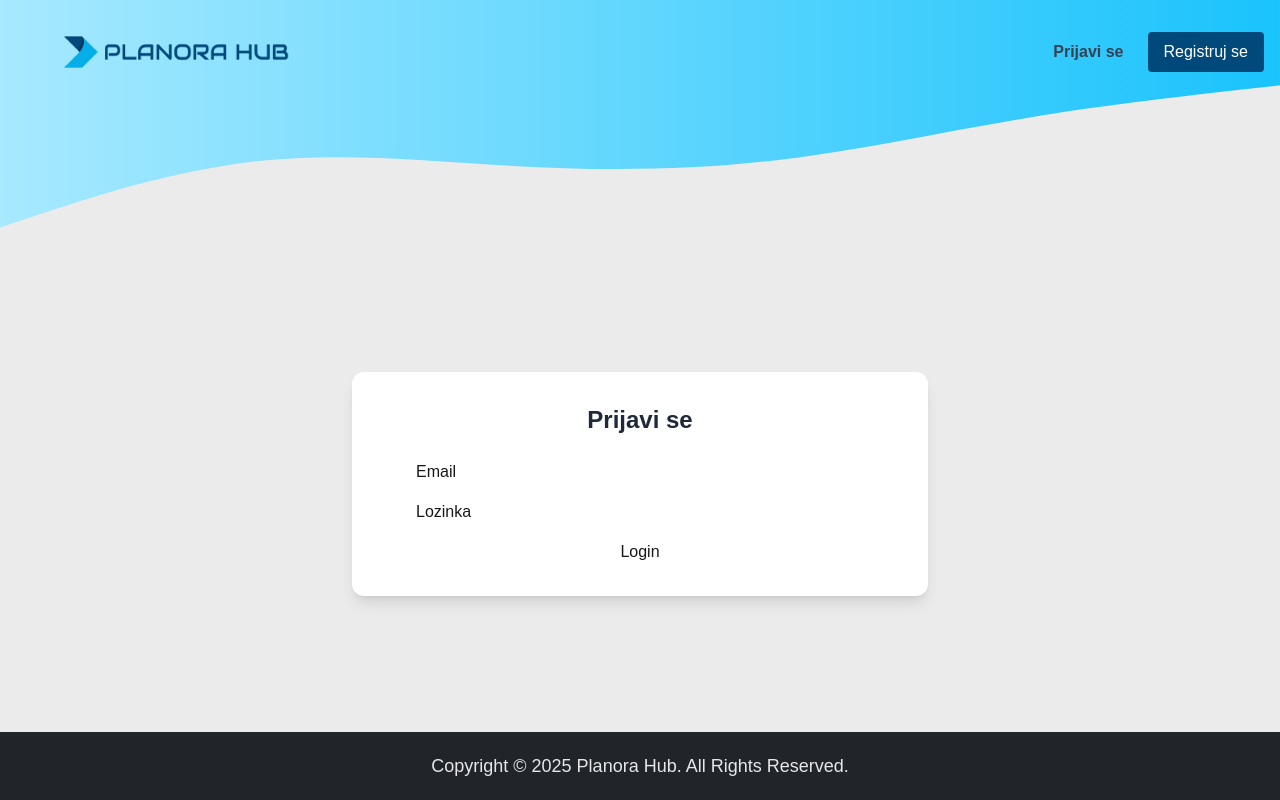
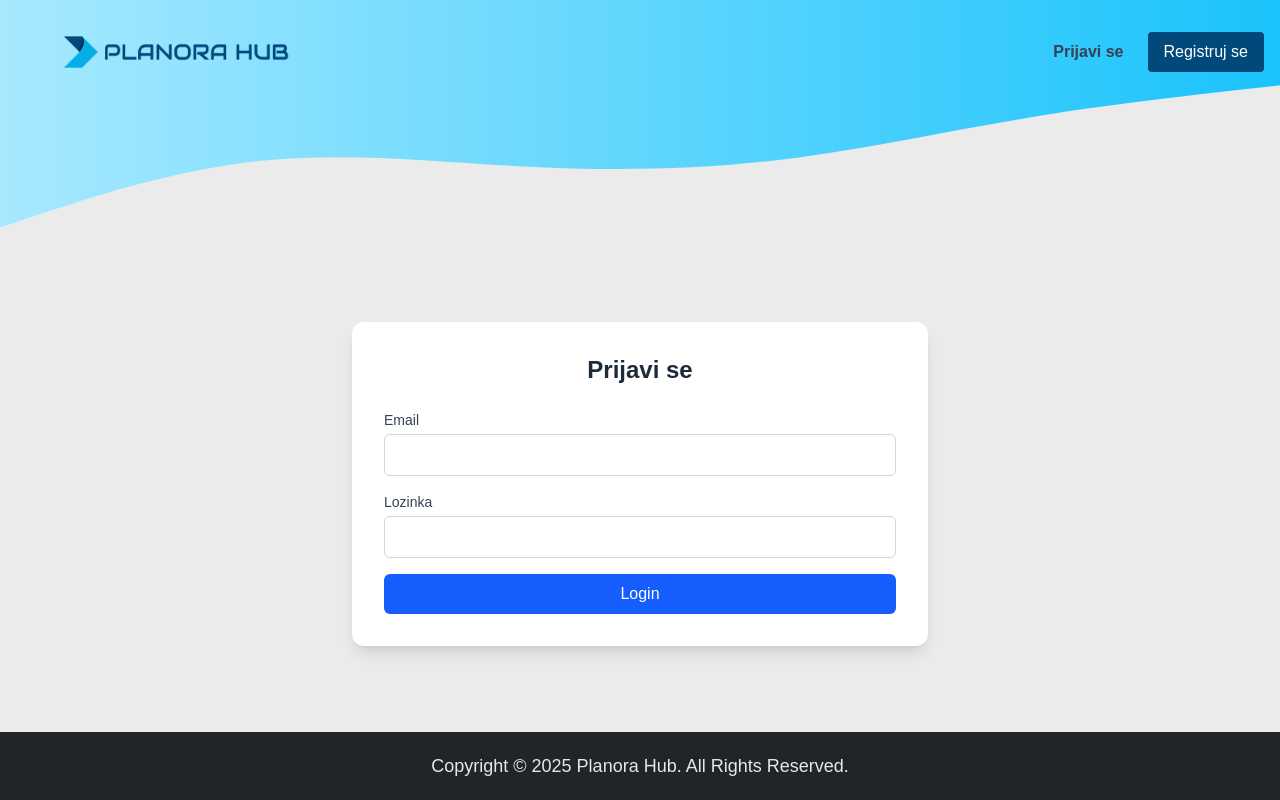
Before and after one commit to RadojkoR/planora, a Next.js app: page /login in a window 1280 px wide. Built offline with nearby package versions, Linux system fonts and the light colour scheme.

Commit message:
added loginaction

```diff
--- a/src/components/forms/loginForm.tsx
+++ b/src/components/forms/loginForm.tsx
@@ -1,4 +1,6 @@
 "use client";
+
+import { loginFormAction } from "@/lib/authAction";
 
 
 // import { loginFormAction } from "@/lib/authAction";
@@ -8,18 +10,38 @@ export default function LoginForm() {
 
 
   return (
-    <form className="space-y-4 max-w-md mx-auto">
+
+    <form action={loginFormAction} className="space-y-4">
+
+
             <div>
-        <label>Email</label>
-        <input type="email" name="email" required className="input" />
+              <label className="block text-sm font-medium text-gray-700">
+                Email
+              </label>
+              <input
+                type="email"
+                name="email"
+                required
+                className="mt-1 w-full rounded-md border border-gray-300 px-3 py-2 focus:outline-none focus:ring-2 focus:ring-blue-500"
+              />
             </div>
 
             <div>
-        <label>Lozinka</label>
-        <input type="password" name="password" required className="input" />
+              <label className="block text-sm font-medium text-gray-700">
+                Lozinka
+              </label>
+              <input
+                type="password"
+                name="password"
+                required
+                className="mt-1 w-full rounded-md border border-gray-300 px-3 py-2 focus:outline-none focus:ring-2 focus:ring-blue-500"
+              />
             </div>
 
-      <button  type="submit" className="btn-primary w-full">
+            <button
+              type="submit"
+              className="w-full bg-blue-600 text-white py-2 px-4 rounded-md hover:bg-blue-700 transition"
+            >
                Login
             </button>
           </form>
--- a/src/lib/authAction.ts
+++ b/src/lib/authAction.ts
@@ -1,9 +1,9 @@
 'use server';
 
 import slugify from "slugify";
-import { saveUser } from "./users";
+import { getUserByEmail, saveUser } from "./users";
 import { redirect } from "next/navigation";
-import { hashPassword } from "./password";
+import { comparePassword, hashPassword } from "./password";
 
 import { logToFile } from './logger';
 
@@ -60,6 +60,30 @@ export async function signupFormAction(formData: FormData){
 
   }
 
+  export async function loginFormAction(formData: FormData) {
+    const email = formData.get("email");
+    const password = formData.get("password");
+
+    if(typeof email !== "string" || typeof password !== "string") {
+      throw new Error("Email i lozinka su obavezni")
+    }
+
+    const user = await getUserByEmail(email);
+
+    if(!user) {
+      throw new Error('Ne postoji korisnik sa tim emailom');
+    }
+
+    const isValid = await comparePassword(password, user.user_password);
+
+    if (!isValid) {
+      throw new Error('Pogrešna lozinka');
+    }
+
+    redirect(`/${user.company_slug}/dashboard`)
+
+  }
+
 //   SIGNIN FORM ACTION
 // export async function loginFormAction(formData: FormData) {
 //     const email = formData.get("email") as string;
```
Lines whose indentation alone changed are shown as unchanged.
